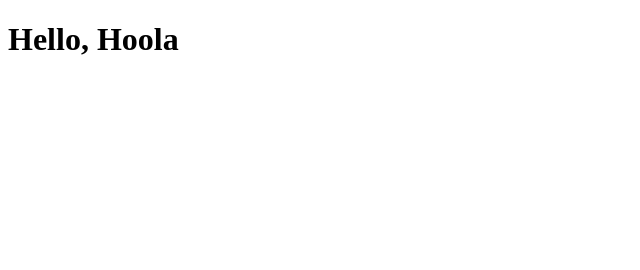
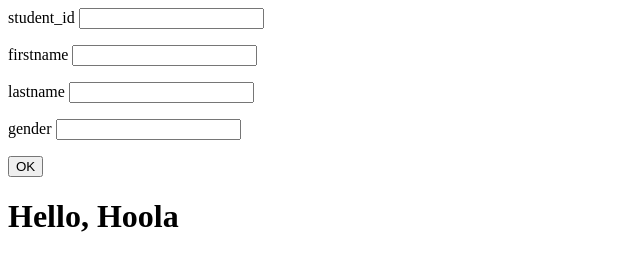
Before and after one commit to phanumath4819/node-webapp, a website: page public/index.html in a window 1280 px wide. Shown: the whole page, without its empty margins (0-640 px from the left). Drawn offline with Linux system fonts and the light colour scheme.

Commit message:
Update index.html

```diff
--- a/public/index.html
+++ b/public/index.html
@@ -1,12 +1,33 @@
 <!--index.html-->
 
 <!doctype html>
-<html>
+<html lang="en">
 <head>
 <meta charset="utf-8">
+<meta name="viewport" content="width=device-width, initial-scale=1.0">
 <title>First Page</title>
 </head>
 <body>
+    <form action = "http://localhost:3000/post" method = "post">
+        <label>student_id</label>
+        <input type="text" name="student_id">
+        <p>
+            <label>firstname</label>
+            <input type="text" name="firstname">
+        </p>
+        <p>
+            <label>lastname</label>
+            <input type="text" name="lastname">
+        </p>
+        <p>
+            <label>gender</label>
+            <input type="text" name="gender">
+        </p>
+        <p>
+            <button type="submit">OK</button>
+        </p>
+    </form>
+
     <!--put here-->
     <h1>Hello, Hoola</h1>
     <!---->
```
